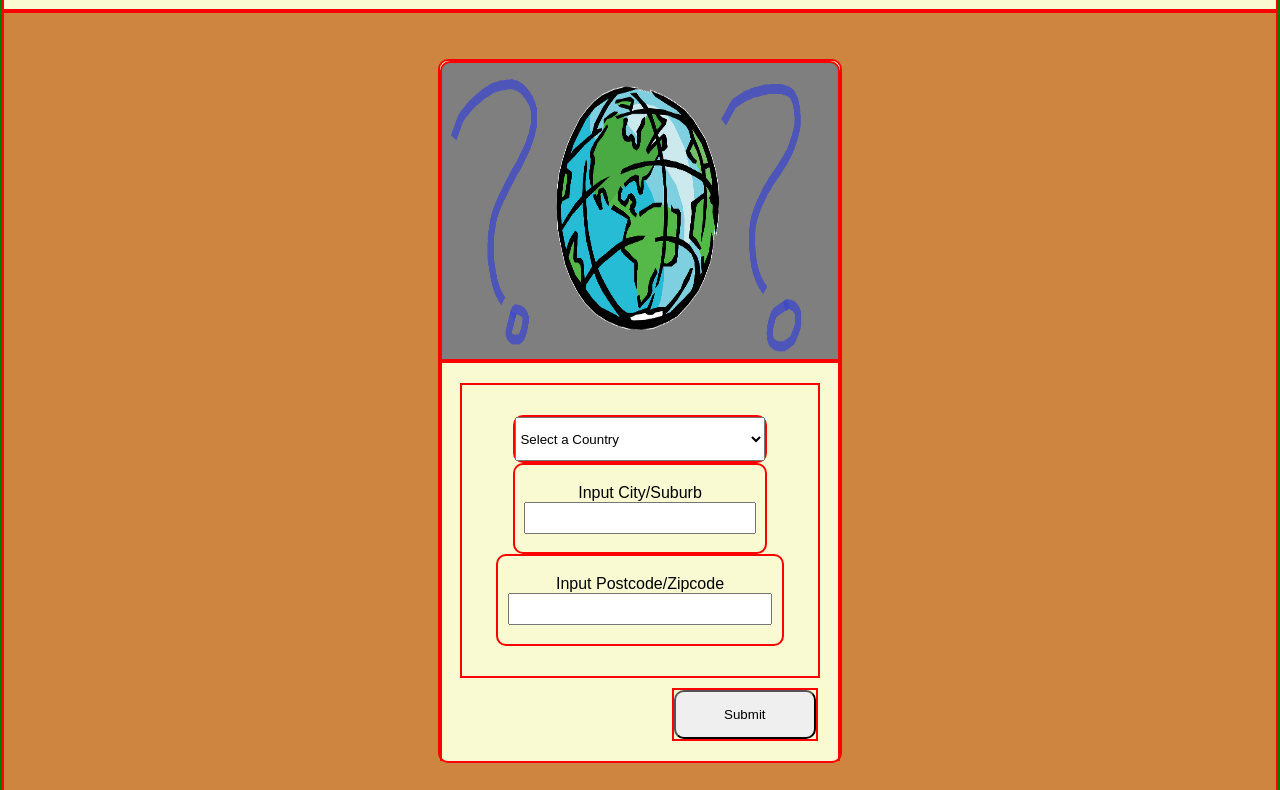
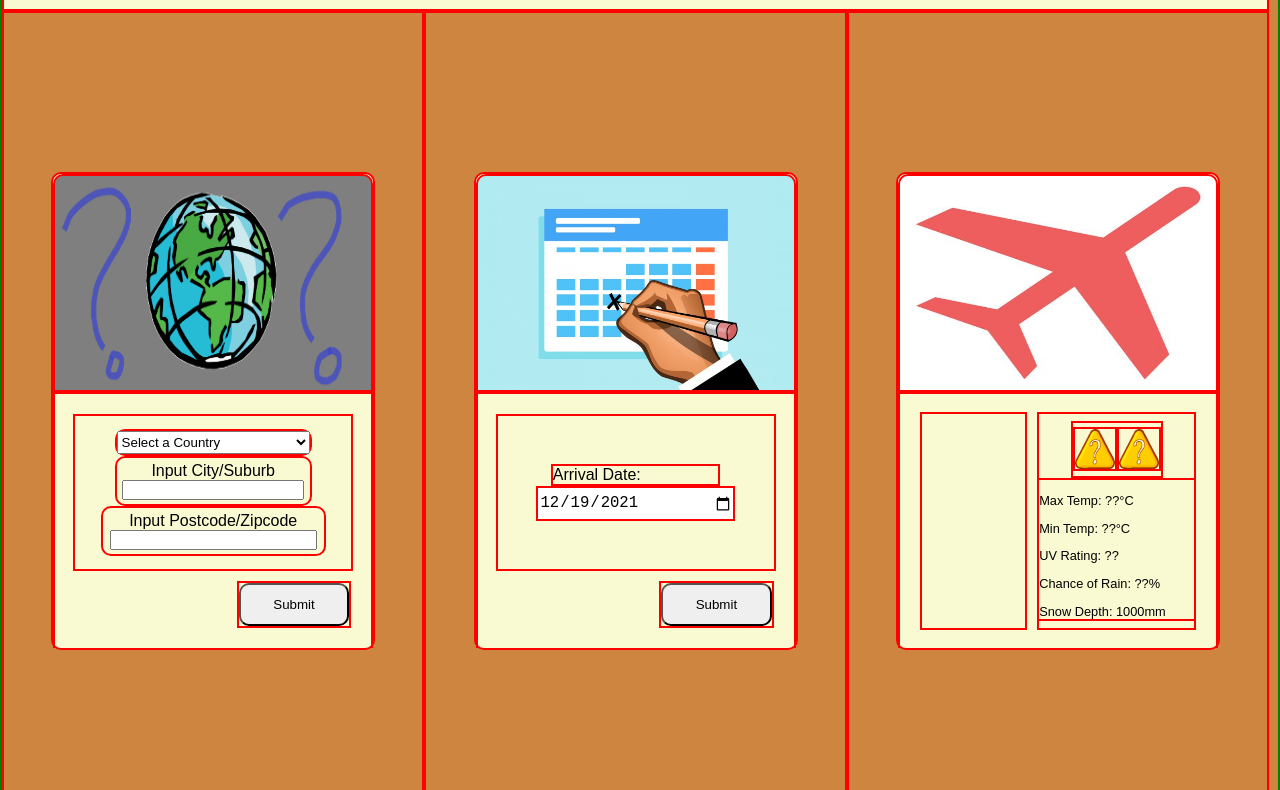
Before and after one commit to Brookcie1000/travel-app, a website built with webpack: page src/client/views/index.html in a window 1280 px wide. Shown: the part 91-881 px from the top of the page. Built offline with nearby package versions, Linux system fonts and the light colour scheme.

Commit message:
Finished basic media queries.

```diff
--- a/src/client/styles/Container.scss
+++ b/src/client/styles/Container.scss
@@ -11,10 +11,25 @@ body, html {
     grid-template-columns: 100%;
     grid-template-rows: 100px 100vh 100vh 100vh 40px;
     grid-template-areas:
-    "header"
+    "head"
     "location"
     "date"
     "result"
     "footer";
 
 }
+
+@media (min-width: 1024px) {
+    #container {
+        border: 2px green solid;
+        display: grid;
+        grid-template-columns: 33vw 33vw 33vw;
+        grid-template-rows: 100px 100vh 40px;
+        grid-template-areas:
+        "head head head"
+        "location date result"
+        "footer footer footer";
+
+    }
+
+}
--- a/src/client/styles/Date.scss
+++ b/src/client/styles/Date.scss
@@ -1,7 +1,7 @@
 @import "./Variables.scss";
 
 #date {
-    grid-area: "date";
+    grid-area: date;
     display: flex;
     flex-direction: row;
     justify-content: center;
--- a/src/client/styles/Footer.scss
+++ b/src/client/styles/Footer.scss
@@ -1,5 +1,5 @@
 #footer {
-    grid-area: "footer";
+    grid-area: footer;
     display: flex;
     flex-direction: row;
     justify-content: center;
--- a/src/client/styles/Global.scss
+++ b/src/client/styles/Global.scss
@@ -68,8 +68,15 @@ button {
 
 }
 
+
 @media (min-width: 484px) {
-    @import "./Variables.scss";
+    $card-width-dim: 400px;
+    $card-row-pic-dim: 300px;
+    $card-row-main-dim: 400px;
+    $card-main-gap: 10px;
+    $card-text-height: 100%;
+    $card-text-width: 100%;
+    $card-text-padding: 20px;
 
     .card {
         display: grid;
@@ -84,3 +91,26 @@ button {
     }
 
 }
+
+@media (min-width: 1024px) {
+    $card-width-dim: 25vw;
+    $card-row-pic-dim: 17vw;
+    $card-row-main-dim: 20vw;
+    $card-main-gap: 10px;
+    $card-text-height: 100%;
+    $card-text-width: 100%;
+    $card-text-padding: 20px;
+
+    .card {
+        display: grid;
+        grid-template-columns: $card-width-dim;
+        grid-template-rows: $card-row-pic-dim $card-row-main-dim;
+        grid-template-areas:
+        "pic"
+        "main";
+        border-radius: $border-radius-px;
+        background-color: lightgoldenrodyellow;
+
+    }
+
+}
--- a/src/client/styles/Header.scss
+++ b/src/client/styles/Header.scss
@@ -1,5 +1,5 @@
 #header {
-    grid-area: "header";
+    grid-area: head;
     display: flex;
     flex-direction: row;
     justify-content: center;
--- a/src/client/styles/Location.scss
+++ b/src/client/styles/Location.scss
@@ -1,7 +1,7 @@
 @import "./Variables.scss";
 
 #location {
-    grid-area: "location";
+    grid-area: location;
     display: flex;
     flex-direction: row;
     justify-content: center;
--- a/src/client/styles/Result.scss
+++ b/src/client/styles/Result.scss
@@ -1,7 +1,7 @@
 @import "./Variables.scss";
 
 #result {
-    grid-area: "result";
+    grid-area: result;
     display: flex;
     flex-direction: row;
     justify-content: center;
@@ -96,3 +96,20 @@
     }
 
 }
+
+@media (min-width: 1024px) {
+    #result-main {
+
+        #weather-info {
+
+            #info {
+                font-size: 1vw;
+
+            }
+
+
+        }
+
+    }
+
+}
--- a/src/client/styles/Variables.scss
+++ b/src/client/styles/Variables.scss
@@ -8,7 +8,7 @@ $card-text-width: 100%;
 $card-text-padding: 20px;
 $main-font: Arial, Helvetica, sans-serif;
 
-@media (max-width: 484px) {
+@media (min-width: 484px) {
     $card-width-dim: 400px;
     $card-row-pic-dim: 300px;
     $card-row-main-dim: 400px;
@@ -18,3 +18,14 @@ $main-font: Arial, Helvetica, sans-serif;
     $card-text-padding: 20px;
 
 }
+
+@media (min-width: 1024px) {
+    $card-width-dim: 25vw;
+    $card-row-pic-dim: 17vw;
+    $card-row-main-dim: 20vw;
+    $card-main-gap: 10px;
+    $card-text-height: 100%;
+    $card-text-width: 100%;
+    $card-text-padding: 20px;
+
+}
```
